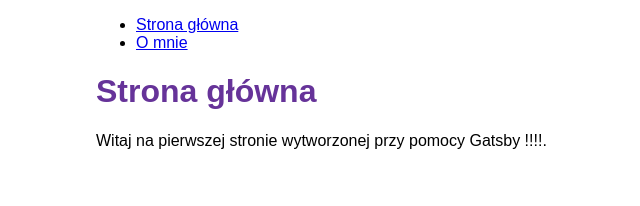
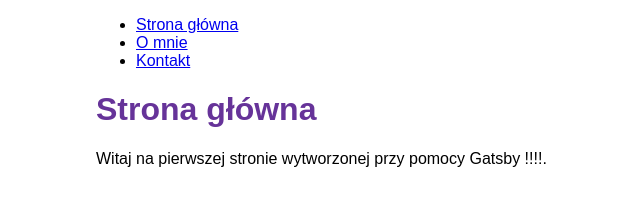
Before and after one commit to EmilEmilewicz/self-presentation-gatspy-page, a Gatsby site: page / in a window 1280 px wide. Shown: the whole page, without its empty margins (294-934 px from the left). Built offline with nearby package versions, Linux system fonts and the light colour scheme; Gatsby itself is replaced by a stand-in of ours.

Commit message:
Dodanie strony kontaktu

```diff
--- a/package.json
+++ b/package.json
@@ -15,6 +15,7 @@
   },
   "dependencies": {
     "gatsby": "^3.6.2",
+    "logrocket": "^1.3.0",
     "react": "^17.0.1",
     "react-dom": "^17.0.1"
   },
--- a/src/components/layout.js
+++ b/src/components/layout.js
@@ -23,6 +23,11 @@ const Layout = ({ pageTitle, children }) => {
               O mnie
             </Link>
           </li>
+          <li className={navLinkItem}>
+            <Link to="/kontakt" className={navLinkText}>
+              Kontakt
+            </Link>
+          </li>
         </ul>
       </nav>
       <h1 className={heading}>{pageTitle}</h1>
--- a/src/pages/index.js
+++ b/src/pages/index.js
@@ -1,6 +1,16 @@
 import * as React from 'react'
 import Layout from '../components/layout'
+import LogRocket from 'logrocket';
+
 const IndexPage = () => {
+  LogRocket.init('j5gxht/radbruk');
+  LogRocket.identify('jaczaw', {
+    name: 'Jacek Zawiślak',
+    email: 'jaczaw5@gmail.com',
+
+    // Add your own custom user variables here, ie:
+    subscriptionType: 'pro'
+  });
   return (
     <Layout pageTitle="Strona główna">
       <p>Witaj na pierwszej stronie wytworzonej przy pomocy Gatsby !!!!.</p>
```
Also changed, not shown: src/pages/kontakt.js (added, +10 -0 lines), 1 other file.
